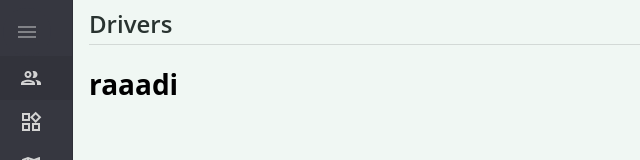
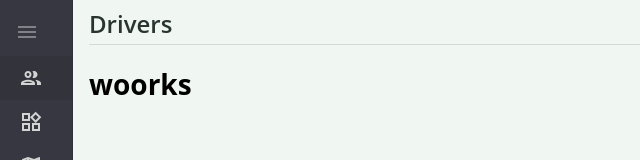
Before and after one commit to colic-nevena/taxi_dash, a React (Create React App) app: page /app/drivers in a window 1280 px wide. Shown: the top 160 px of the page, without its empty margins (0-640 px from the left). Built offline with nearby package versions, Linux system fonts and the light colour scheme.

Commit message:
Fixed: init commit

```diff
--- a/src/gui/page/Drivers/index.tsx
+++ b/src/gui/page/Drivers/index.tsx
@@ -1,3 +1,3 @@
 export default function DriversPage() {
-    return <h1>raaadi</h1>
+    return <h1>woorks</h1>
 }
--- a/src/infrastructure/datasource/drivers/IDriversDataSource.ts
+++ b/src/infrastructure/datasource/drivers/IDriversDataSource.ts
@@ -3,5 +3,5 @@ export type DriverDTO = {
 }
 
 export default interface IDriversDatasource {
-    getDrivers(): Promise<DriversList>;
+    // getDrivers(): Promise<DriversList>;
 }
```
